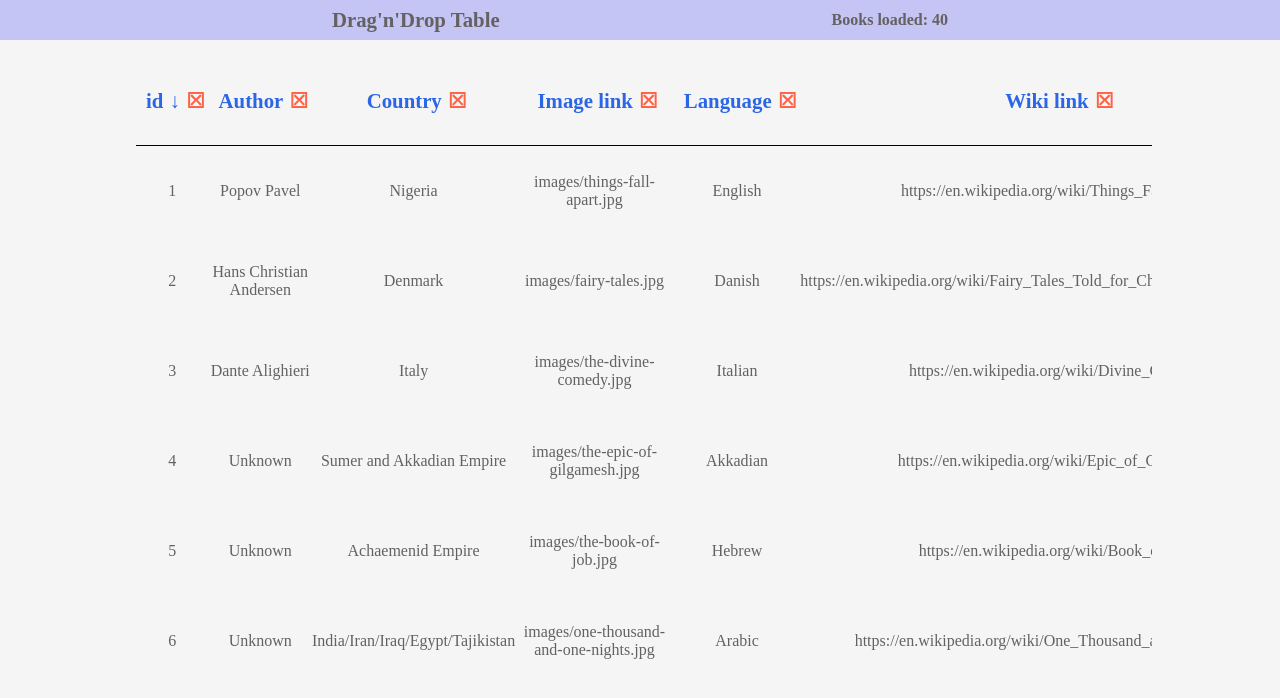
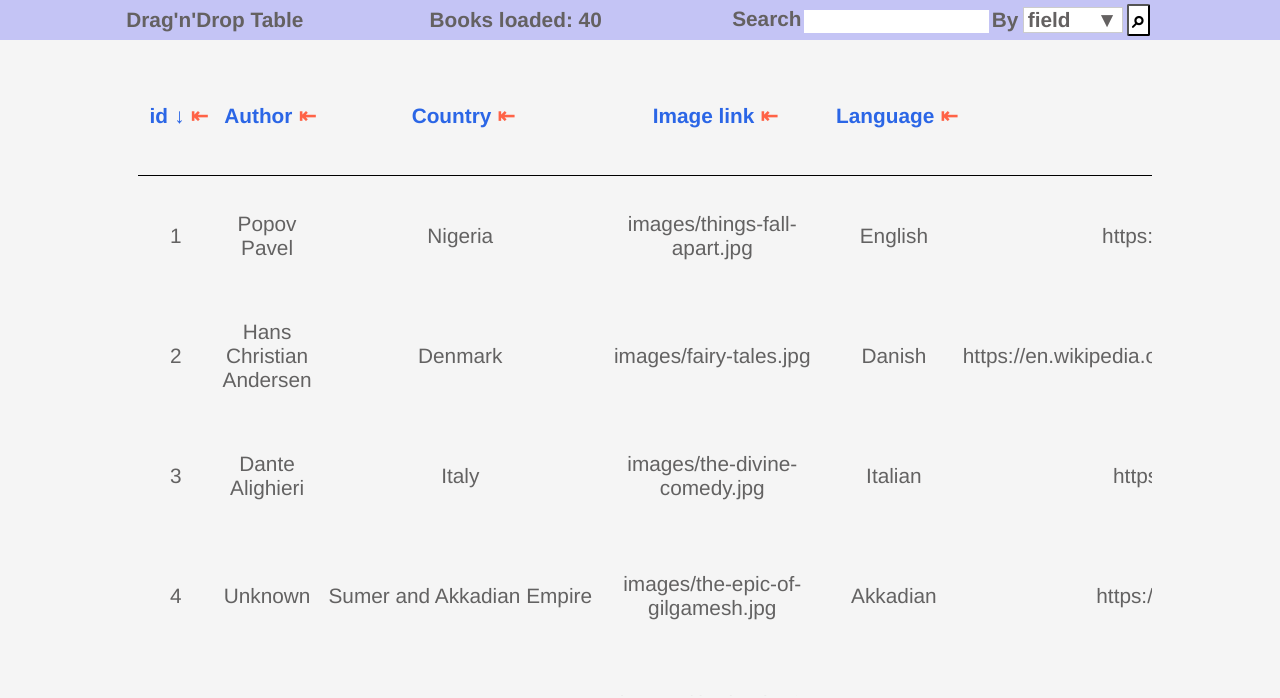
Before and after one commit to Crax88/dragable-sortable-table, a React (Create React App) app: page / in a window 1280 px wide. Shown: the top 698 px of the page. Built offline with nearby package versions, Linux system fonts and the light colour scheme; data requests are answered from the project's data file.

Commit message:
adds search from

```diff
--- a/src/components/App/App.css
+++ b/src/components/App/App.css
@@ -5,9 +5,10 @@
 }
 body {
   width: 100vw;
-  font-size: 100%;
+  font-size: calc(1vh + 1vw);
   background-color: whitesmoke;
   overflow-x: hidden;
+  font-family: "Franklin Gothic Medium", "Arial Narrow", Arial, sans-serif;
 }
 .container {
   width: 80%;
--- a/src/components/ColumnHeader/ColumnHeader.js
+++ b/src/components/ColumnHeader/ColumnHeader.js
@@ -35,7 +35,7 @@ const ColumnHeader = props => {
         className="column-hide tool"
         data-tool="hide column"
       >
-        &#x2612;
+        ⇤
       </span>
     </h3>
   );
--- /dev/null
+++ b/src/components/DropDown/DropDown.css
@@ -0,0 +1,60 @@
+.dd-wrapper {
+  display: flex;
+  min-height: 20px;
+  max-height: 100%;
+  flex-wrap: wrap;
+  position: relative;
+}
+.dd-header {
+  width: 100%;
+  min-width: 100px;
+  padding: 0 0.2em;
+  display: flex;
+  justify-content: space-between;
+  background-color: white;
+  border-color: #ccc;
+  border-style: solid;
+  border-width: 1px;
+  /* box-shadow: 0 0.125rem 0.25rem rgba(0, 0, 0, 0.75) !important; */
+}
+
+.dd-header-title--bold {
+  font-weight: bold;
+}
+.dd-header__action {
+  cursor: pointer;
+}
+.dd-list {
+  position: absolute;
+  z-index: 100;
+  box-shadow: 0 0.125rem 0.25rem rgba(0, 0, 0, 0.75) !important;
+  padding: 0;
+  margin: 0;
+  width: 100%;
+  margin-top: 20px;
+}
+.dd-list li {
+  list-style-type: none;
+}
+button {
+  display: flex;
+  justify-content: space-between;
+  background-color: white;
+  font-size: 16px;
+  padding: 0.2em;
+  border: 0;
+  border-bottom: 1px solid #ccc;
+  width: 100%;
+  text-align: left;
+  border-left: 1px solid #ccc;
+  border-right: 1px solid #ccc;
+}
+button:hover {
+  cursor: pointer;
+  font-weight: bold;
+  background-color: #ccc;
+}
+.green {
+  background-color: rgb(126, 252, 0);
+  font-weight: bold;
+}
--- /dev/null
+++ b/src/components/DropDown/DropDown.js
@@ -0,0 +1,56 @@
+import React, { useState } from "react";
+
+import "./DropDown.css";
+
+const Dropdown = ({ onSelect, title, items = [], multiSelect = false }) => {
+  const [open, setOpen] = useState(false);
+  const [selection, setSelection] = useState([]);
+  const toggle = open => {
+    setOpen(open);
+    if (!open) {
+      onSelect(selection);
+    }
+  };
+  const handleClick = item => {
+    if (selection.includes(item)) {
+      setSelection([...selection].filter(el => el !== item));
+    } else {
+      if (multiSelect) {
+        setSelection([...selection, item]);
+      } else {
+        setSelection([item]);
+      }
+    }
+  };
+
+  return (
+    <div className="dd-wrapper">
+      <div className="dd-header" role="button" onClick={() => toggle(!open)}>
+        <div className="dd-header__title">
+          <p className="dd-header__title--bold">{title}</p>
+        </div>
+        <div className="dd-header__action">
+          <p>{open ? "✗" : "▼"}</p>
+        </div>
+      </div>
+      {open && (
+        <ul className="dd-list">
+          {items.map(item => (
+            <li className="dd-list-item" key={item.id}>
+              <button
+                className={selection.includes(item) ? "green" : ""}
+                type="button"
+                onClick={() => handleClick(item)}
+              >
+                <span>{item.value}</span>
+                <span>{selection.includes(item) ? "✔" : ""}</span>
+              </button>
+            </li>
+          ))}
+        </ul>
+      )}
+    </div>
+  );
+};
+
+export default Dropdown;
--- a/src/components/Header/Header.js
+++ b/src/components/Header/Header.js
@@ -1,4 +1,6 @@
 import React from "react";
+import SearchForm from "../SearchForm/SearchForm";
+
 import { connect } from "react-redux";
 
 import "./Header.css";
@@ -8,6 +10,7 @@ const Header = ({ total }) => {
     <header>
       <h3>Drag'n'Drop Table</h3>
       <span>Books loaded: {total}</span>
+      <SearchForm />
     </header>
   );
 };
--- /dev/null
+++ b/src/components/SearchForm/SearchForm.css
@@ -0,0 +1,26 @@
+header form {
+  display: flex;
+  align-items: center;
+  justify-content: space-between;
+  padding: 0.2em;
+  font-weight: bold;
+  width: fit-content;
+}
+header form label input {
+  margin: 0 0.2em 0 0.2em;
+  height: 100%;
+  padding: 0.3em;
+  border: none;
+}
+header form span {
+  margin-right: 0.2em;
+}
+input[type="submit"] {
+  font-size: 1.5rem;
+  padding: 0 0.1em 0 0.1em;
+  cursor: pointer;
+  font-weight: bold;
+  border-radius: 2px;
+  background-color: white;
+  margin-left: 0.2em;
+}
--- /dev/null
+++ b/src/components/SearchForm/SearchForm.js
@@ -0,0 +1,46 @@
+import React, { useState } from "react";
+import DropDown from "../DropDown/DropDown";
+
+import { connect } from "react-redux";
+
+import "./SearchForm.css";
+
+const SearchForm = ({ columns }) => {
+  const [text, setText] = useState("");
+  const [prop, setProp] = useState("");
+  const handleChange = e => {
+    setText(e.target.value);
+  };
+  const handleSubmit = e => {
+    e.preventDefault();
+    console.log(`Search ${text} by ${prop}`);
+  };
+  const handleSelect = item => {
+    setProp(item[0].field);
+  };
+  return (
+    <form>
+      <label>
+        Search
+        <input value={text} onChange={handleChange} />
+      </label>
+      <span>By</span>
+      <DropDown onSelect={handleSelect} title={"field"} items={columns} />
+      <input onClick={handleSubmit} type="submit" value="⌕" />
+    </form>
+  );
+};
+
+const mapStateToProps = ({ bookColumns: { columns } }) => {
+  const prepared = Object.values(columns)
+    .map(el => {
+      if (el.hided) return null;
+      return { id: el.id, value: el.title, field: el.accessor };
+    })
+    .filter(el => el);
+  return {
+    columns: prepared
+  };
+};
+
+export default connect(mapStateToProps)(SearchForm);
```
